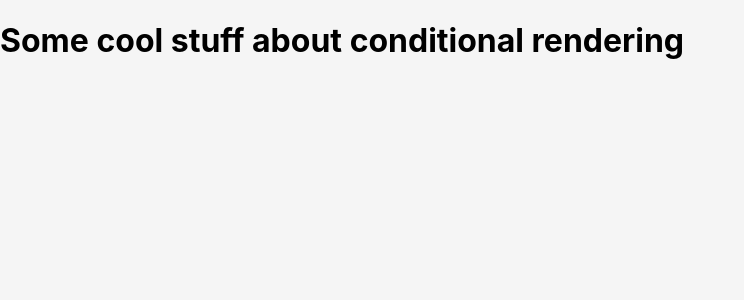
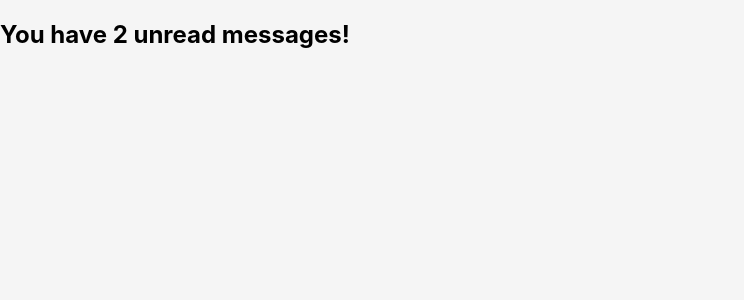
Before and after one commit to abhishekkhare/react_todolist, a React (Create React App) app: page / in a window 1280 px wide. Shown: the top 300 px of the page, without its empty margins (0-744 px from the left). Built offline with nearby package versions, Linux system fonts and the light colour scheme.

Commit message:
React Conditional Rendering -3

```diff
--- a/src/App.js
+++ b/src/App.js
@@ -1,28 +1,22 @@
 import React, {Component} from "react"
-import Conditional from "./components/Conditional"
+
 
 class App extends Component {
     constructor() {
         super()
         this.state = {
-            isLoading: true
+            unreadMessages: ["a", "b"] //empty the array and see the difference.
         }
     }
-
-    componentDidMount() {
-        setTimeout(() => {
-            this.setState({
-                isLoading: false
-            })
-        }, 1500)
-    }
-
+    // &&
+    // false && false
     render() {
         return (
             <div>
-                {this.state.isLoading ?
-                    <h1>Loading...</h1> :
-                    <Conditional />}
+                {
+                    this.state.unreadMessages.length > 0 &&
+                    <h2>You have {this.state.unreadMessages.length} unread messages!</h2>
+                }
             </div>
         )
     }
```
